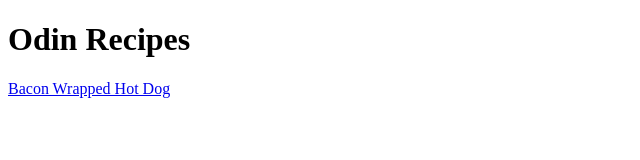
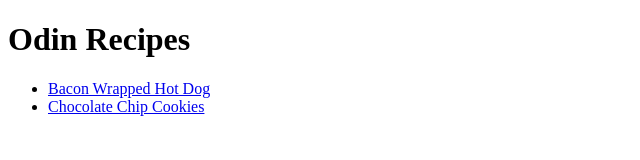
Before and after one commit to jap-source/odin-recipes, a plain HTML site: page index.html in a window 1280 px wide. Shown: the whole page, without its empty margins (0-640 px from the left). Drawn offline with Linux system fonts and the light colour scheme.

Commit message:
Add link to Chocolate Chip Cookies recipe

```diff
--- a/index.html
+++ b/index.html
@@ -6,6 +6,9 @@
     </head>
     <body>
         <h1>Odin Recipes</h1>
-        <a href="recipes/bacon-wrapped-hot-dog.html">Bacon Wrapped Hot Dog</a>
+        <ul>
+            <li><a href="recipes/bacon-wrapped-hot-dog.html">Bacon Wrapped Hot Dog</a></li>
+            <li><a href="recipes/chocolate-chip-cookies.html">Chocolate Chip Cookies</a></li>
+        </ul>
     </body>
 </html>
```
